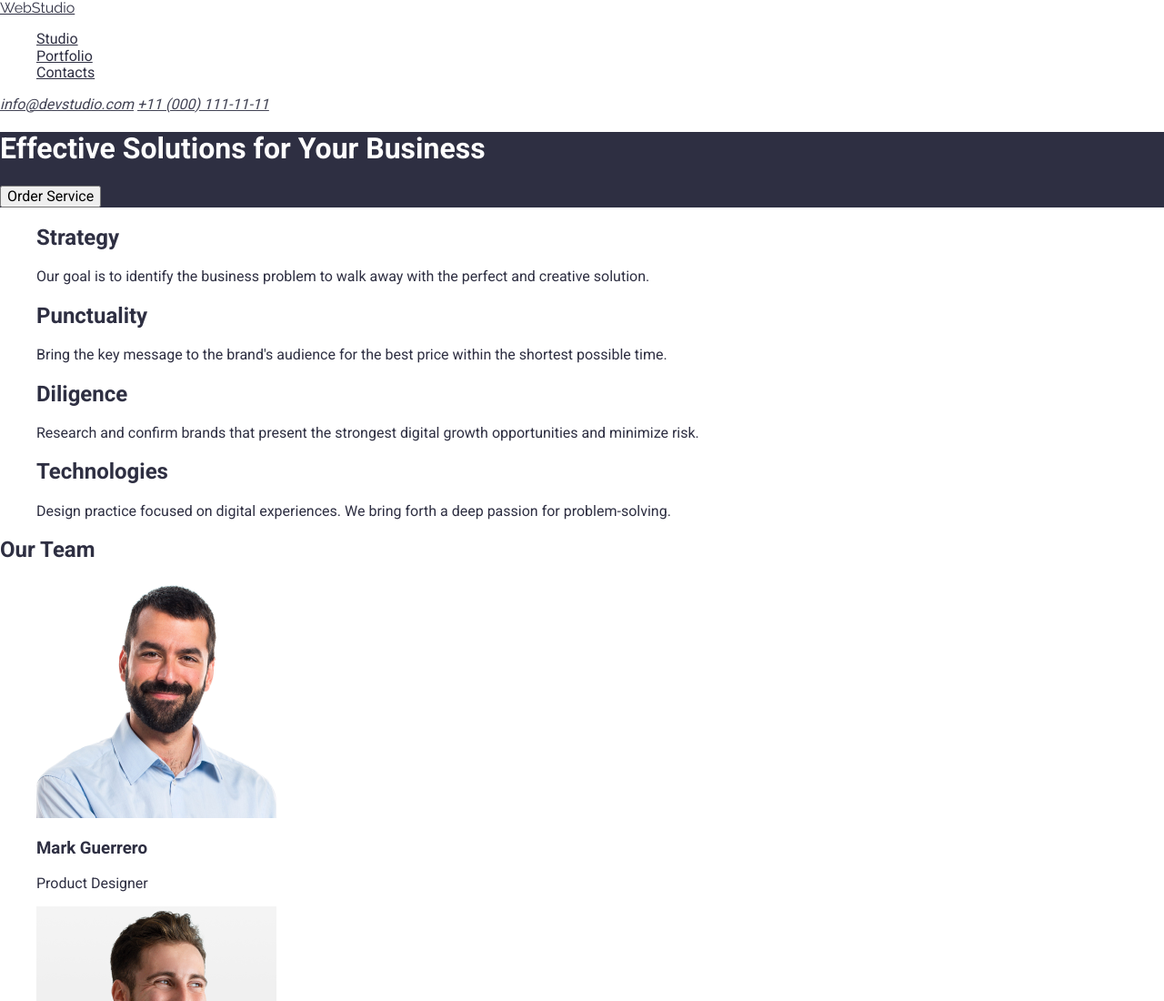
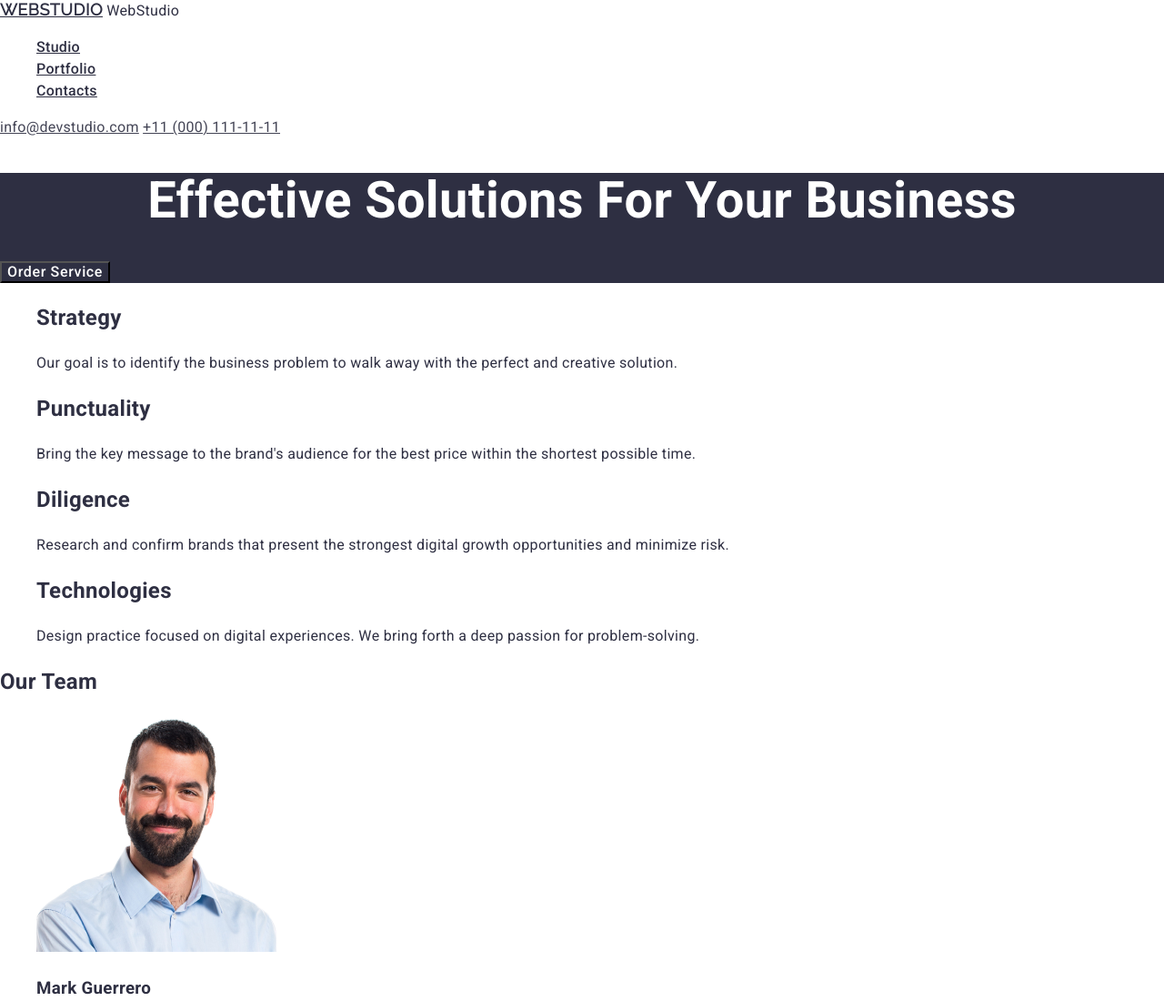
Before and after one commit to MiriWhitie/goit-portfolio, a plain HTML site: page index.html in a window 1280 px wide. Shown: the top 1100 px of the page at 91% size. Drawn offline with nearby package versions, Linux system fonts and the light colour scheme.

Commit message:
portfolio

```diff
--- a/css/styles.css
+++ b/css/styles.css
@@ -8,6 +8,10 @@
 body {
     color: #2e2f42;
     font-family: Roboto,sans-serif;
+    font-weight: 400;
+    font-size: 16px;
+    line-height: 1.5;
+    letter-spacing: 0.02em;
 }
 
 .logo:focus {
@@ -20,10 +24,15 @@ ul {
 
 .nav-link {
 color: var(--brand-dark-color);
+font-weight: 500;
 }
 
 .nav-link:hover {
     color: #404bbf;
+}
+
+.contact-address {
+    font-style: normal;
 }
 
 .contact-link {
@@ -40,9 +49,34 @@ color: var(--brand-dark-color);
 
 .hero-title {
     color: #fff;
+    text-transform: capitalize;
+    text-align: center;
+    font-weight: 700;
+    font-size: 56px;
+    line-height: 1.07143;
 }
 
 .logo {
-    color: #2e2f42;
+    color: var(--brand-dark-color);
     font-family: Raleway,sans-serif;
+    text-transform: uppercase;
+    font-weight: 700;
+    font-size: 18px;
+    line-height: 1.16667;
+    letter-spacing: 0.03em
 }
+
+.logo-accent {
+    color: var(--brand-color);
+}
+
+.button{
+    font-weight: 500;
+    letter-spacing: 0.04em;
+    color: #fff;
+    background-color:var(--brand-color);
+}
+
+.button:hover {
+    background-color:var(--brand-dark-color);
+}
--- a/index.html
+++ b/index.html
@@ -22,13 +22,14 @@
     <header>
       <nav>
         <a href="./index.html" class="logo">WebStudio</a>
+        <span class="logo-accent">Web</span>Studio
         <ul>
           <li><a href="#" class="nav-link">Studio</a></li>
           <li><a href="#" class="nav-link">Portfolio</a></li>
           <li><a href="#" class="nav-link">Contacts</a></li>
         </ul>
       </nav>
-      <address>
+      <address class="contact-address">
         <a href="mailto:info@devstudio.com" class="contact-link"
           >info@devstudio.com</a
         >
@@ -38,8 +39,8 @@
     <main>
       <!-- Hero -->
       <section class="hero-section">
-        <h1 class="hero-title">Effective Solutions for Your Business</h1>
-        <button type="button">Order Service</button>
+        <h1 class="hero-title">Effective solutions for your business</h1>
+        <button class="button" type="button">Order Service</button>
       </section>
       <!-- Our advantages -->
       <section>
```
